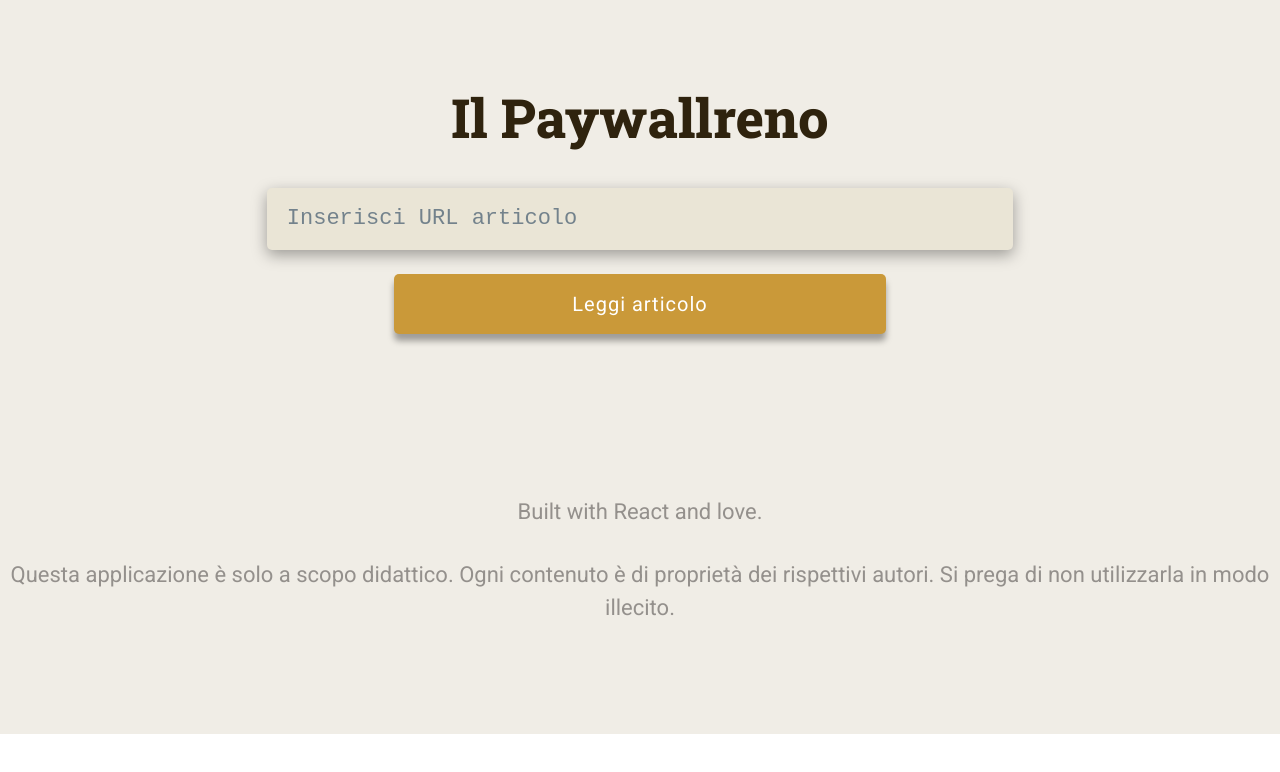
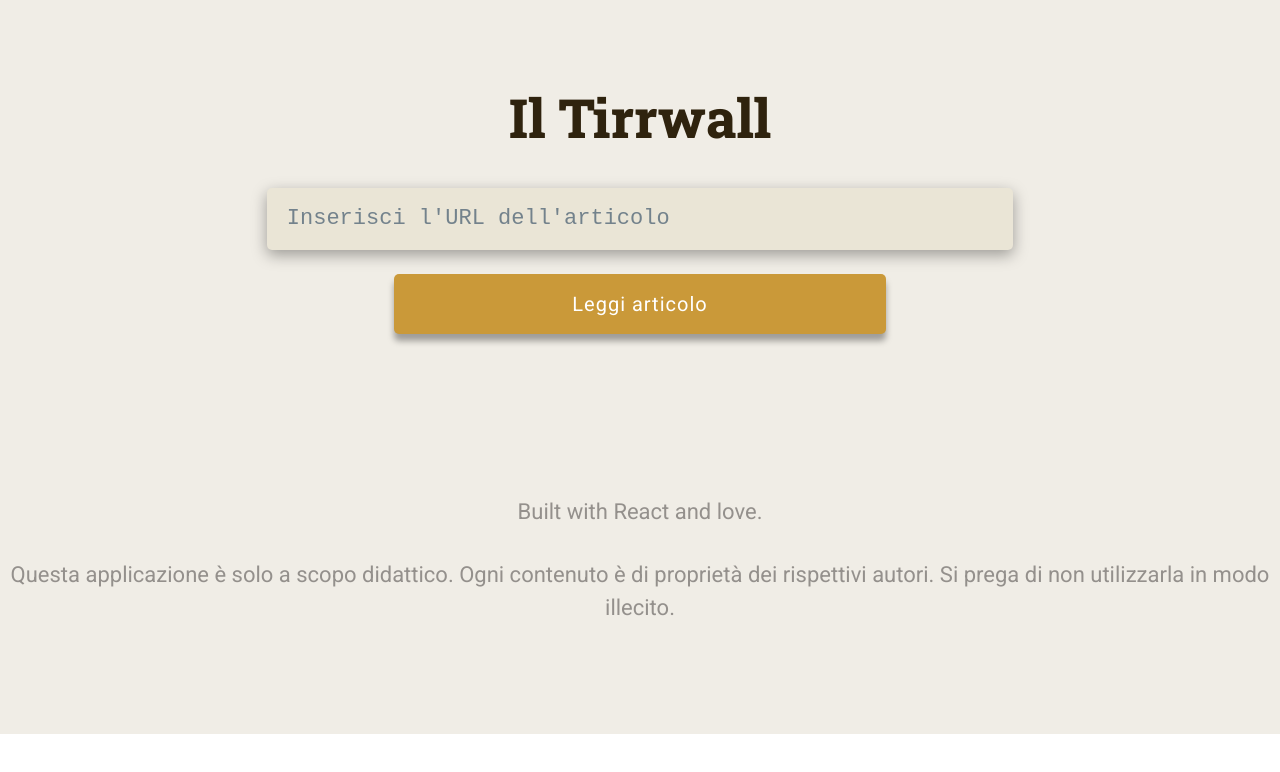
Before and after one commit to Emahhh/il-tirrwall, a React (Vite) app: page / in a window 1280 px wide. Shown: the top 772 px of the page. Built offline with nearby package versions, Linux system fonts and the light colour scheme.

Commit message:
changed name

```diff
--- a/package.json
+++ b/package.json
@@ -1,6 +1,6 @@
 {
   "name": "tirreno-paywall",
-  "homepage": ".",
+  "homepage": "https://emahhh.github.io/tirreno-paywall/",
   "private": true,
   "version": "0.1.0",
   "type": "module",
@@ -10,7 +10,7 @@
     "preview": "vite preview",
 
     "predeploy": "npm run build",
-    "deploy": "gh-pages -d dist"
+    "deploy": "gh-pages --dist dist --branch gh-pages"
   },
   "dependencies": {
     "@picocss/pico": "^1.5.7",
--- a/src/App.tsx
+++ b/src/App.tsx
@@ -64,10 +64,10 @@ function App() {
   return (
     <div className="App">
 
-      <h1 id="logotitle">Il Paywallreno</h1>
+      <h1 id="logotitle">Il Tirrwall</h1>
 
       <div>
-        <input type="text" placeholder="Inserisci URL articolo" onChange={(e) => setInputURL(e.target.value)} onKeyDown={(e) => {if(e.key === 'Enter') handleClick()}} />
+        <input type="text" placeholder="Inserisci l'URL dell'articolo" onChange={(e) => setInputURL(e.target.value)} onKeyDown={(e) => {if(e.key === 'Enter') handleClick()}} />
         <button onClick={ handleClick }>Leggi articolo</button>
       </div>
 
```
